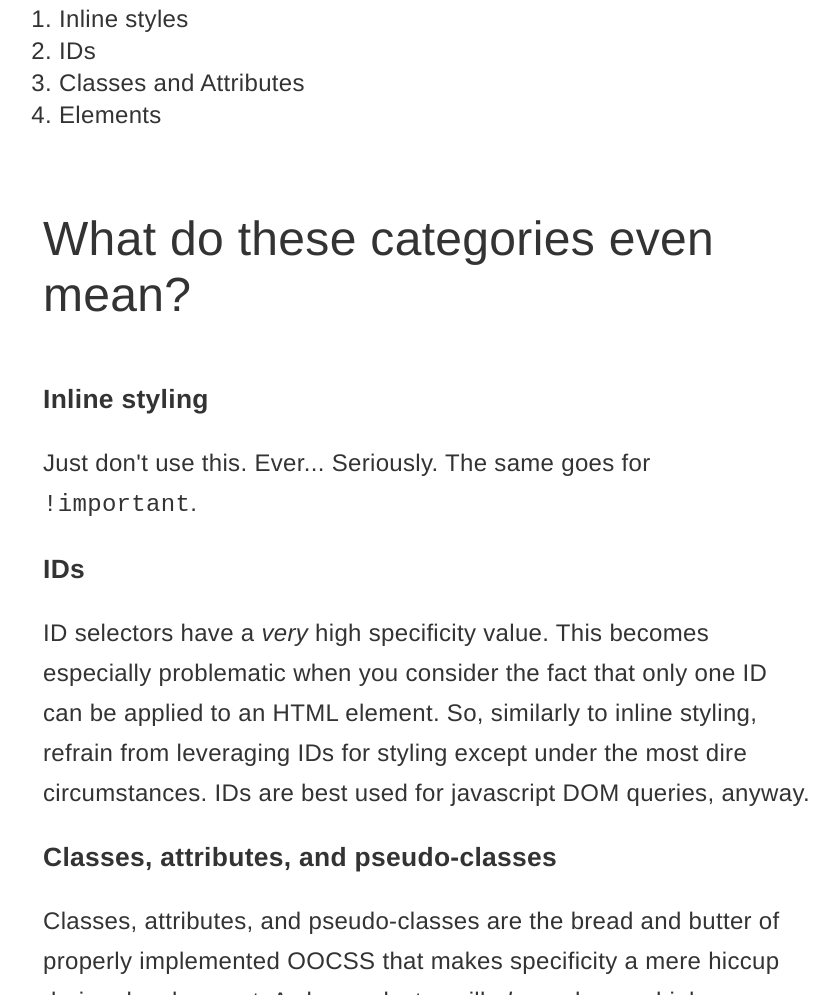
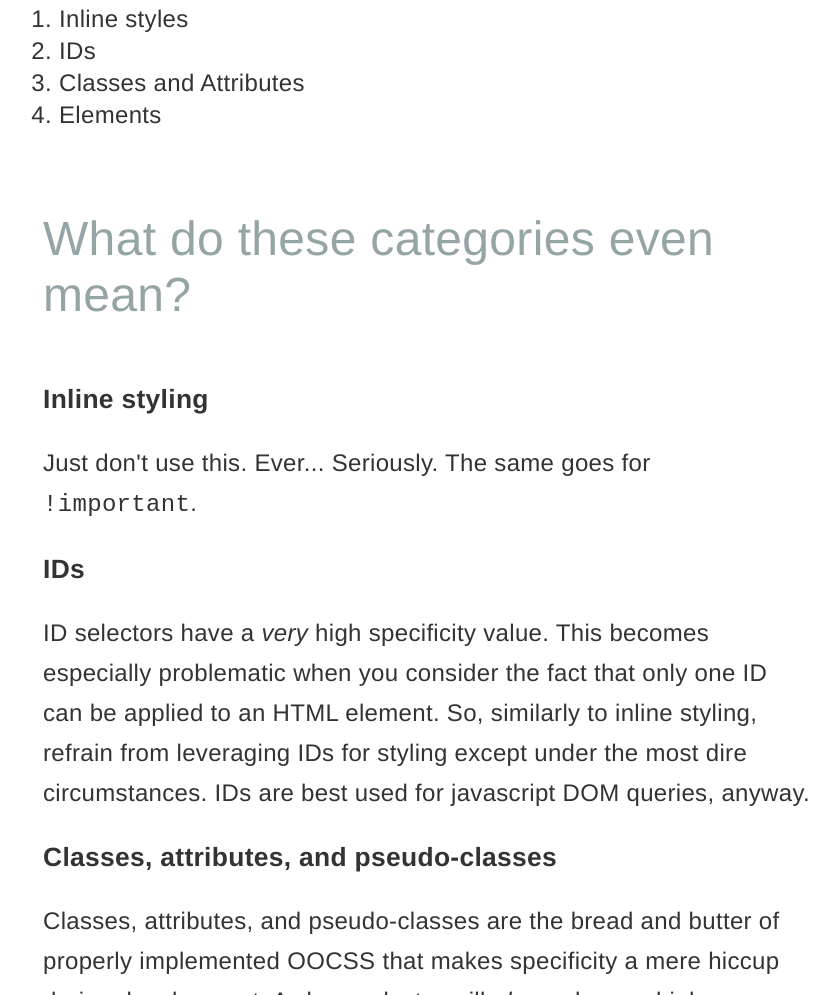
Before and after one commit to johno/specificity.co, a website: page index.html in a window 1280 px wide. Shown: the part 1501-2496 px from the top of the page, without its empty margins (213-1052 px from the left). Drawn offline with Linux system fonts and the light colour scheme.

Commit message:
Change header coloring.

```diff
--- a/index.html
+++ b/index.html
@@ -61,7 +61,7 @@
           <li>Elements</li>
         </ol>
       </p>
-      <p class="h2 mb3">What do these categories even mean?</p>
+      <p class="h2 mb3 mid-gray">What do these categories even mean?</p>
       <h3>
         Inline styling
       </h2>
```
